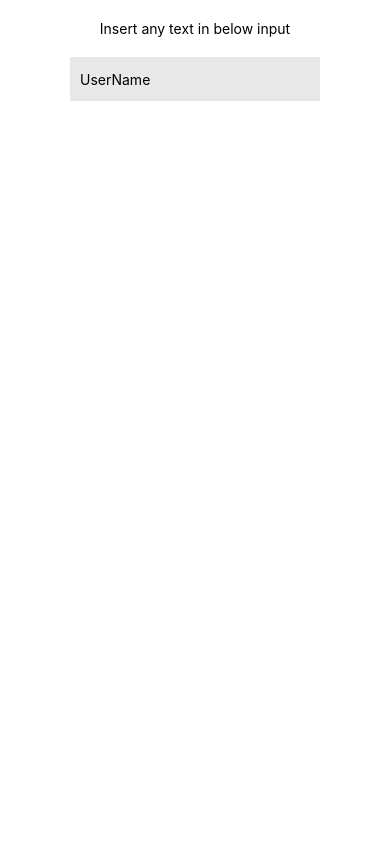
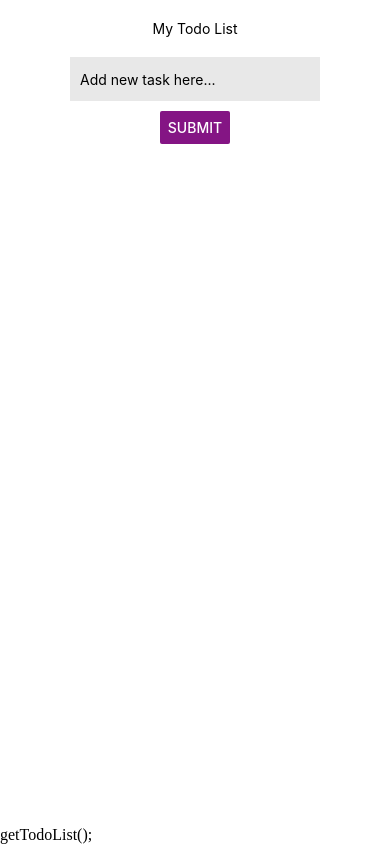
Before and after one commit to robinNcode/todo, a React Native app: screen / in a window 390 px wide. Built offline with nearby package versions, Linux system fonts and the light colour scheme.

Commit message:
UI added

```diff
--- a/components/MyTextInput.js
+++ b/components/MyTextInput.js
@@ -1,20 +1,33 @@
 import React, { useState } from 'react';
-import { StyleSheet, View, Text, SafeAreaView, TextInput } from 'react-native';
+import { StyleSheet, View, Text, SafeAreaView, TextInput, Button } from 'react-native';
+import Ionicons from '@expo/vector-icons/Ionicons';
 
 const MyTextInput = () => {
-    const [userName, setUserName] = useState('');
+    const [task, setTask] = useState('');
+
+    const getTodoList = () => {
+        // create flat list to view the list of tasks with a button to delete a task
+        return () => {
+            <View>
+                <Text>{task}</Text>
+                <Ionicons name="trash" size={24} color="black" />
+            </View>
+        }
+    }
+
     return (
         <SafeAreaView style={{ flex: 1 }}>
             <View style={styles.container}>
-                <Text>Insert any text in below input</Text>
+                <Text>My Todo List</Text>
                 <TextInput
-                    value={userName}
-                    onChangeText={(userName) => setUserName(userName)}
-                    placeholder={'UserName'}
+                    value={task}
+                    onChangeText={(task) => setTask(task)}
+                    placeholder={'Add new task here...'}
                     style={styles.input}
                 />
-                <Text style={{ color: 'blue' }}>{userName}</Text>
+                <Button onPress={getTodoList} title="Submit" color="#841584" />
             </View>
+            getTodoList();
         </SafeAreaView>
     );
 };
```
Also changed, not shown: 1 other file (tests, documents, lock files or other folders).
